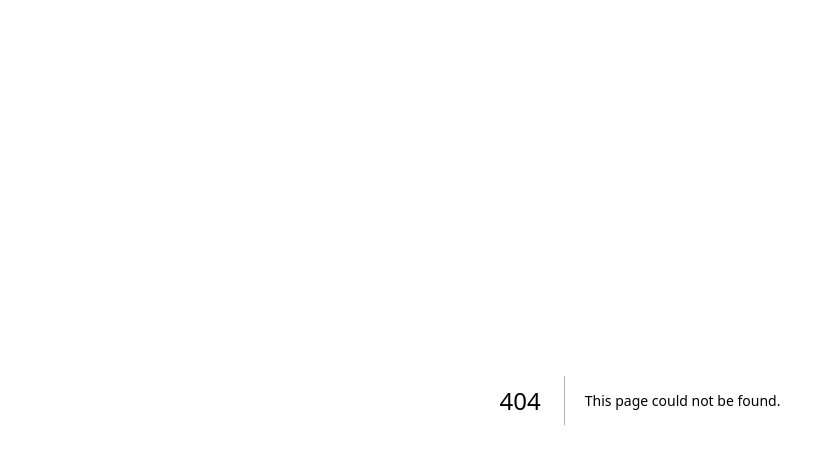
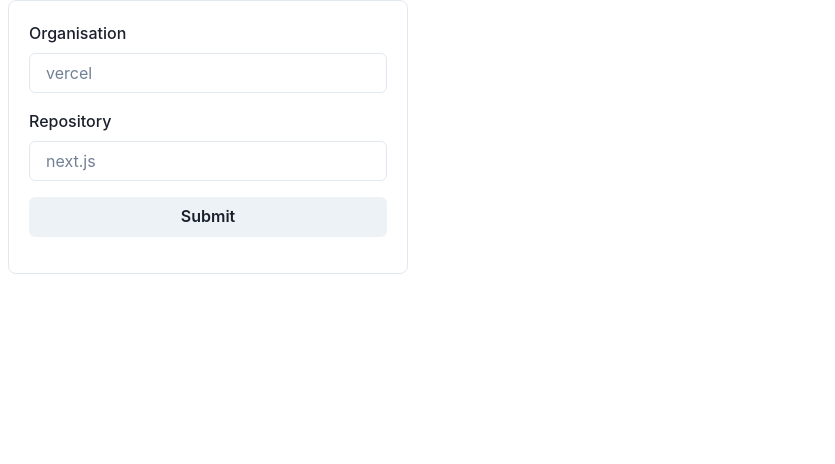
Before and after one commit to AlexSoldin/gh-issue-tracker, a Next.js app: page /components/GitHubInput in a window 1280 px wide. Before the commit this address had no page. Shown: the top 464 px of the page, without its empty margins (0-835 px from the left). Built offline with nearby package versions, Linux system fonts and the light colour scheme.

Commit message:
Updated code to use components.

```diff
--- /dev/null
+++ b/src/pages/components/GitHubInput.tsx
@@ -0,0 +1,30 @@
+import React, { useState } from 'react';
+import { Box, FormControl, FormLabel, Input, Text, Button, } from '@chakra-ui/react';
+
+export default function GitHubInput({dataToChild, dataToParent}) {
+  const [organisation, setOrganisation] = useState('vercel');
+  const [repo, setRepo] = useState('next.js');
+
+  return (
+    <Box w="400px" p={5} ml={2} mr={4} mb={3} borderWidth="1px" rounded="lg" >
+      <form>
+        <FormControl>
+          <FormLabel>Organisation</FormLabel>
+          <Input type="text" placeholder="vercel" onBlur={event => setOrganisation(event.currentTarget.value)}/>
+        </FormControl>
+        <FormControl mt={4}>
+          <FormLabel>Repository</FormLabel>
+          <Input type="text" placeholder="next.js" onBlur={event => setRepo(event.currentTarget.value)}/>
+        </FormControl>
+        <Button width="full" mt={4} onClick={() => {dataToParent(`${organisation}/${repo}`);}}>
+          Submit
+        </Button>
+        {
+        dataToChild?.pages[0].message == 'Not Found' ?
+        <Text mt={4} color='tomato'>Please enter a valid organisation and repository</Text> :
+        <Text mt={4}></Text>
+        }
+      </form>
+    </Box>
+  )
+}
--- a/src/styles/globals.css
+++ b/src/styles/globals.css
@@ -1,13 +1,3 @@
-tr.expandable > td {
-    box-shadow: inset 0 3px 6px -3px rgba(0, 0, 0, .2);
-    padding: 0;
-  }
-
-  tr.expandable > td > .inner {
-    margin: 15px;
-    overflow: hidden;
-  }
-
 .loading-screen {
     display: flex;
     justify-content: center;
```
Also changed, not shown: src/pages/components/ErrorScreen.tsx (added, +49 -0 lines), src/pages/components/Information.tsx (added, +18 -0 lines), src/pages/index.tsx (+11 -92 lines).
